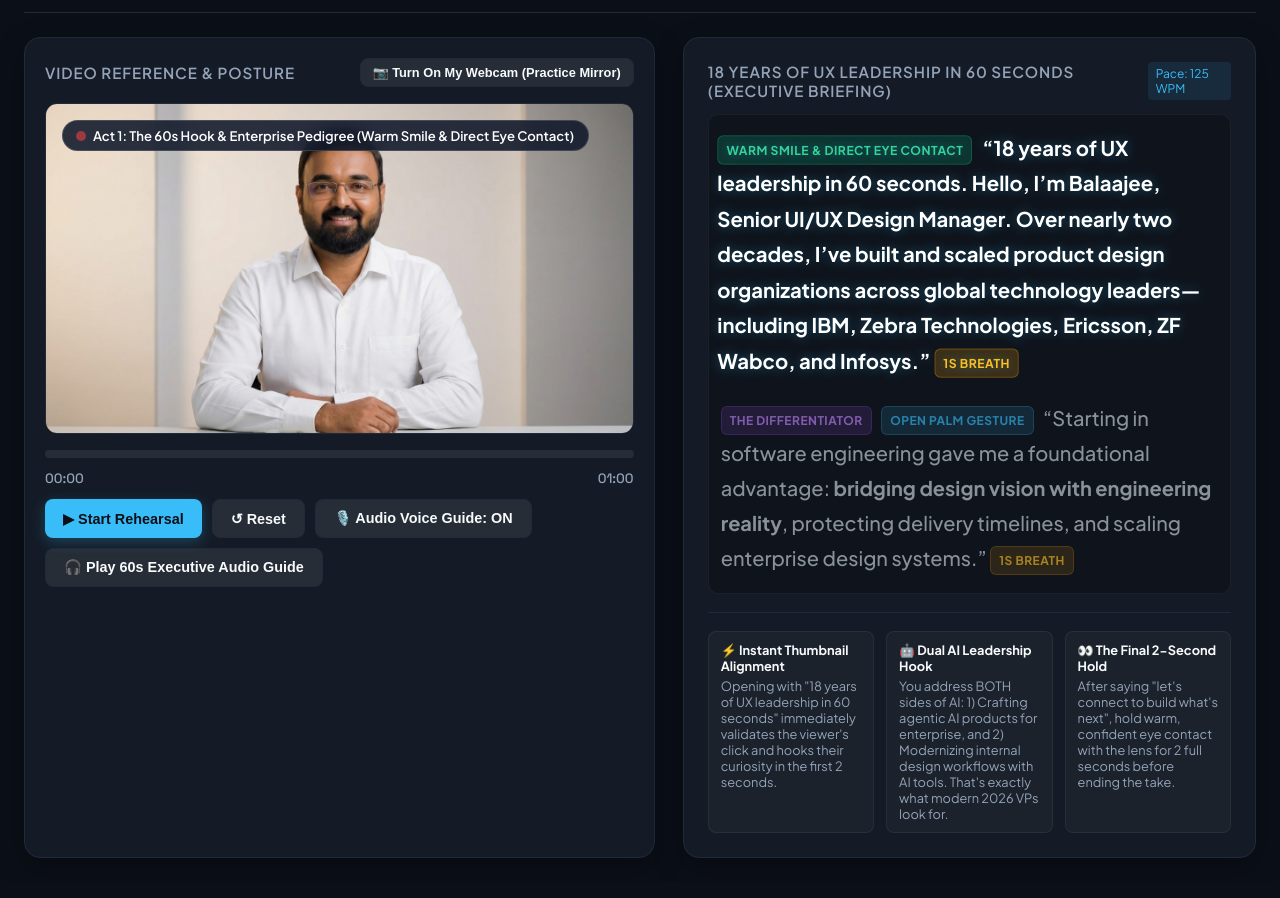
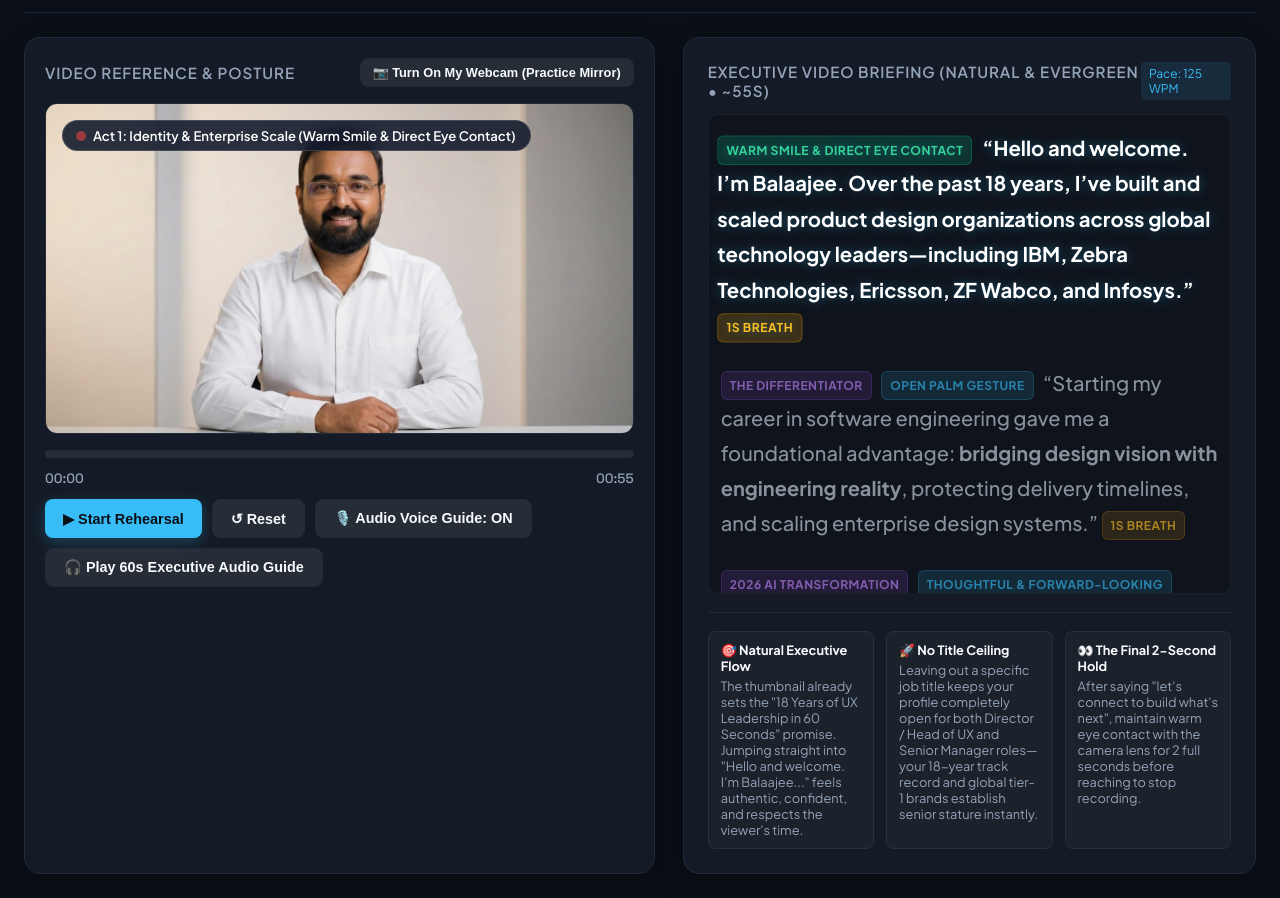
Before and after one commit to vrbberaj/resume-code, a website: page rehearsal.html in a window 1280 px wide. Shown: the part 75-973 px from the top of the page. Drawn offline with Linux system fonts and the light colour scheme.

Commit message:
Refine video script to open naturally without repeating thumbnail title or functional title

```diff
--- a/rehearsal.html
+++ b/rehearsal.html
@@ -530,28 +530,28 @@
         `
       },
       welcome: {
-        title: "18 Years of UX Leadership in 60 Seconds (Executive Briefing)",
-        duration: 60,
-        durationFormatted: "01:00",
-        headerDuration: "55–60s",
-        fullText: "18 years of UX leadership in 60 seconds. Hello, I’m Balaajee, Senior UI/UX Design Manager. Over nearly two decades, I’ve built and scaled product design organizations across global technology leaders—including IBM, Zebra Technologies, Ericsson, ZF Wabco, and Infosys. Starting in software engineering gave me a foundational advantage: bridging design vision with engineering reality, protecting delivery timelines, and scaling enterprise design systems. Today, my focus is driving the AI transformation in UX: crafting explainable, agentic AI experiences for enterprise software, while modernizing our design workflows with AI-accelerated research, prototyping, and governance. My squads turn complex technical ecosystems into high-adoption software. Take a look at my flagship case studies below, and let’s connect to build what’s next.",
+        title: "Executive Video Briefing (Natural & Evergreen • ~55s)",
+        duration: 55,
+        durationFormatted: "00:55",
+        headerDuration: "50–55s",
+        fullText: "Hello and welcome. I’m Balaajee. Over the past 18 years, I’ve built and scaled product design organizations across global technology leaders—including IBM, Zebra Technologies, Ericsson, ZF Wabco, and Infosys. Starting my career in software engineering gave me a foundational advantage: bridging design vision with engineering reality, protecting delivery timelines, and scaling enterprise design systems. Today, my focus is driving the AI transformation in UX: crafting explainable, agentic AI experiences for enterprise software, while modernizing our design workflows with AI-accelerated research, prototyping, and governance. My squads turn complex technical ecosystems into high-adoption software. Take a look at my flagship case studies below, and let’s connect to build what’s next.",
         timeline: [
-          { start: 0, end: 12, lineId: 'line1', frame: 'frame1', cue: 'Act 1: The 60s Hook & Enterprise Pedigree (Warm Smile & Direct Eye Contact)' },
-          { start: 12, end: 26, lineId: 'line2', frame: 'frame2', cue: 'Act 2: The Core Differentiator (Software Engineer to Design Leader)' },
-          { start: 26, end: 44, lineId: 'line3', frame: 'frame2', cue: 'Act 3: 2026 AI Transformation & Systems (Forward Lean • Thoughtful)' },
-          { start: 44, end: 60, lineId: 'line4', frame: 'frame3', cue: 'Act 4: High-Adoption Impact & Closing (Warm Eye Contact • Hold 2s)' }
+          { start: 0, end: 12, lineId: 'line1', frame: 'frame1', cue: 'Act 1: Identity & Enterprise Scale (Warm Smile & Direct Eye Contact)' },
+          { start: 12, end: 25, lineId: 'line2', frame: 'frame2', cue: 'Act 2: The Core Differentiator (Software Engineer to Design Leader)' },
+          { start: 25, end: 42, lineId: 'line3', frame: 'frame2', cue: 'Act 3: 2026 AI Transformation & Systems (Forward Lean • Thoughtful)' },
+          { start: 42, end: 55, lineId: 'line4', frame: 'frame3', cue: 'Act 4: High-Adoption Impact & Closing (Warm Eye Contact • Hold 2s)' }
         ],
         html: `
           <p id="line1" class="active-sentence">
             <span class="coach-pill cue-smile">Warm Smile & Direct Eye Contact</span>
-            “<strong>18 years of UX leadership in 60 seconds.</strong> Hello, I’m <strong>Balaajee</strong>, Senior UI/UX Design Manager. Over nearly two decades, I’ve built and scaled product design organizations across global technology leaders—including <strong>IBM</strong>, <strong>Zebra Technologies</strong>, <strong>Ericsson</strong>, <strong>ZF Wabco</strong>, and <strong>Infosys</strong>.”
+            “Hello and welcome. I’m <strong>Balaajee</strong>. Over the past 18 years, I’ve built and scaled product design organizations across global technology leaders—including <strong>IBM</strong>, <strong>Zebra Technologies</strong>, <strong>Ericsson</strong>, <strong>ZF Wabco</strong>, and <strong>Infosys</strong>.”
             <span class="coach-pill cue-pause">1s Breath</span>
           </p>
 
           <p id="line2">
             <span class="coach-pill cue-framework">The Differentiator</span>
             <span class="coach-pill cue-gesture">Open Palm Gesture</span>
-            “Starting in software engineering gave me a foundational advantage: <strong>bridging design vision with engineering reality</strong>, protecting delivery timelines, and scaling enterprise design systems.”
+            “Starting my career in software engineering gave me a foundational advantage: <strong>bridging design vision with engineering reality</strong>, protecting delivery timelines, and scaling enterprise design systems.”
             <span class="coach-pill cue-pause">1s Breath</span>
           </p>
 
@@ -569,16 +569,16 @@
         `,
         tips: `
           <div class="tip-box">
-            <div class="tip-title">⚡ Instant Thumbnail Alignment</div>
-            <div>Opening with "18 years of UX leadership in 60 seconds" immediately validates the viewer's click and hooks their curiosity in the first 2 seconds.</div>
+            <div class="tip-title">🎯 Natural Executive Flow</div>
+            <div>The thumbnail already sets the "18 Years of UX Leadership in 60 Seconds" promise. Jumping straight into "Hello and welcome. I’m Balaajee..." feels authentic, confident, and respects the viewer's time.</div>
           </div>
           <div class="tip-box">
-            <div class="tip-title">🤖 Dual AI Leadership Hook</div>
-            <div>You address BOTH sides of AI: 1) Crafting agentic AI products for enterprise, and 2) Modernizing internal design workflows with AI tools. That's exactly what modern 2026 VPs look for.</div>
+            <div class="tip-title">🚀 No Title Ceiling</div>
+            <div>Leaving out a specific job title keeps your profile completely open for both Director / Head of UX and Senior Manager roles—your 18-year track record and global tier-1 brands establish senior stature instantly.</div>
           </div>
           <div class="tip-box">
             <div class="tip-title">👀 The Final 2-Second Hold</div>
-            <div>After saying "let's connect to build what's next", hold warm, confident eye contact with the lens for 2 full seconds before ending the take.</div>
+            <div>After saying "let's connect to build what's next", maintain warm eye contact with the camera lens for 2 full seconds before reaching to stop recording.</div>
           </div>
         `
       }
```
Also changed, not shown: hero-comparison.html (+2 -2 lines).
